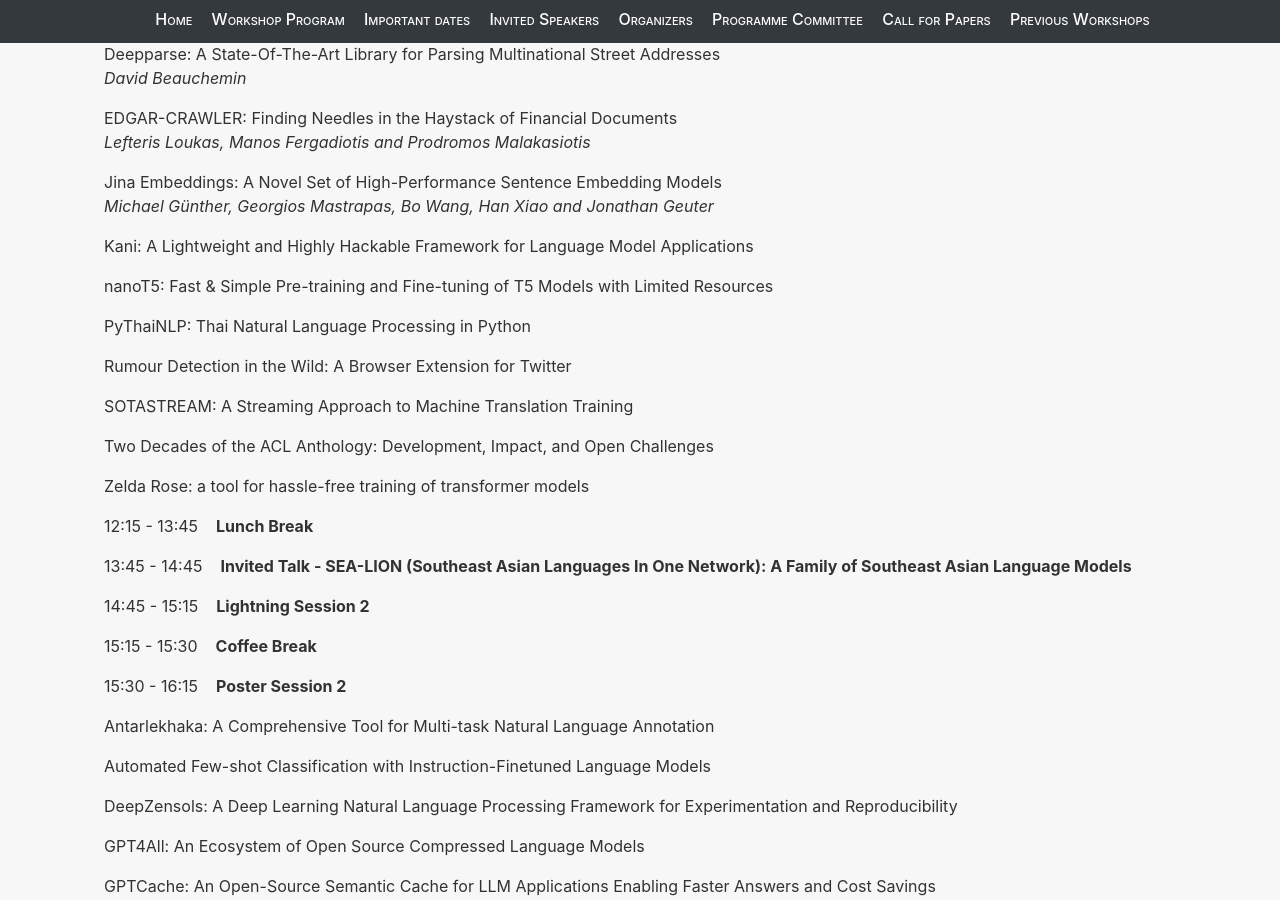
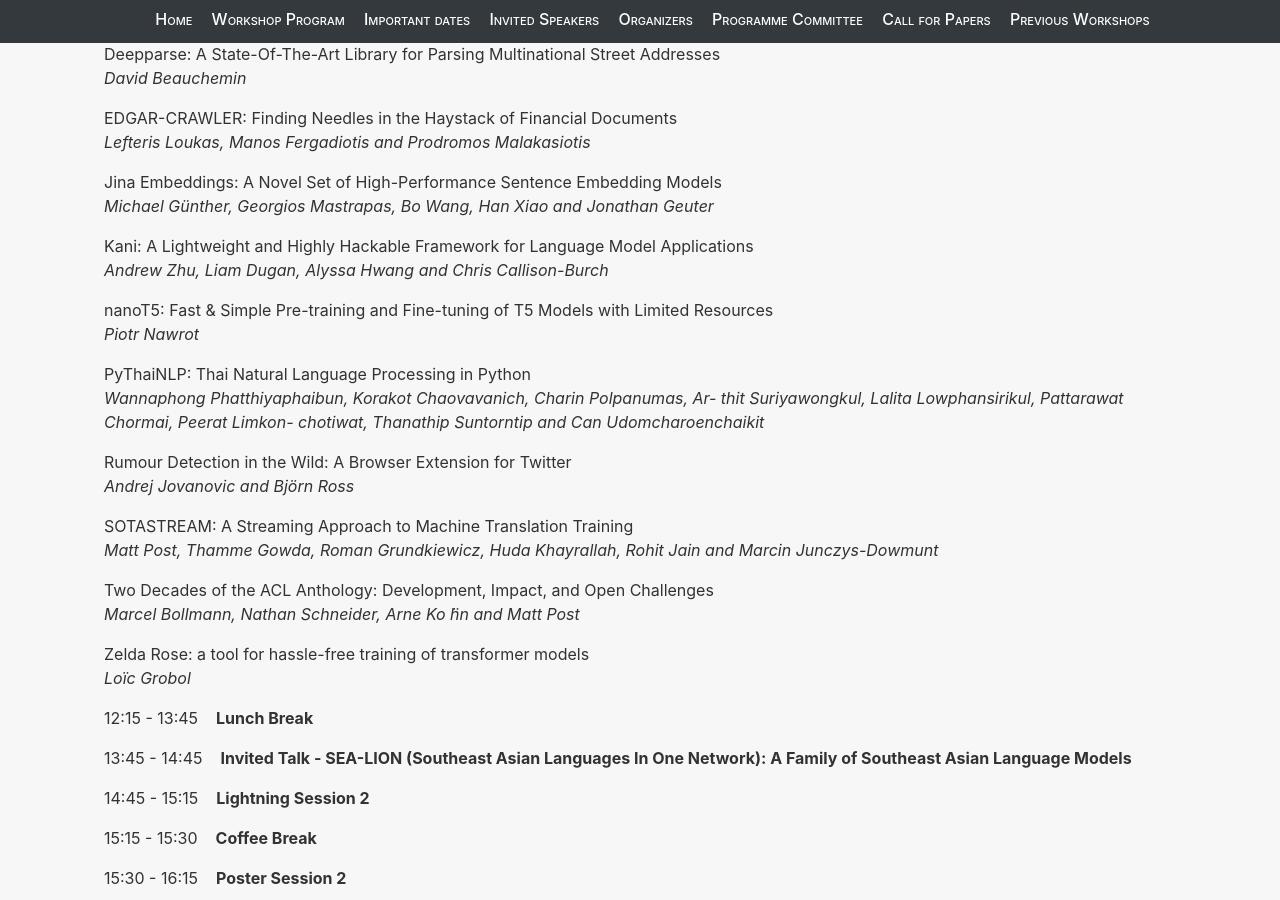
Before and after one commit to nlposs/nlposs.github.io, a Jekyll site: the page built from 2023/index.md, in a window 1280 px wide and 900 px high, scrolled down 4140 px. Built offline with Jekyll 4.4.1, drawn with Linux system fonts in a browser that asks for light colours.

Commit message:
Poster authors pt 1

```diff
--- a/2023/index.md
+++ b/2023/index.md
@@ -134,22 +134,25 @@
 <em>Michael Günther, Georgios Mastrapas, Bo Wang, Han Xiao and Jonathan Geuter</em></p>
 
 <p>Kani: A Lightweight and Highly Hackable Framework for Language Model Applications<br>
-<em></em></p>
+<em>Andrew Zhu, Liam Dugan, Alyssa Hwang and Chris Callison-Burch</em></p>
 
 <p>nanoT5: Fast & Simple Pre-training and Fine-tuning of T5 Models with Limited Resources<br>
-<em></em></p>
-
+<em>Piotr Nawrot</em></p>
 
 <p>PyThaiNLP: Thai Natural Language Processing in Python<br>
-<em></em></p>
+<em>Wannaphong Phatthiyaphaibun, Korakot Chaovavanich, Charin Polpanumas, Ar- thit Suriyawongkul, Lalita Lowphansirikul, Pattarawat Chormai, Peerat Limkon- chotiwat, Thanathip Suntorntip and Can Udomcharoenchaikit</em></p>
+
 <p>Rumour Detection in the Wild: A Browser Extension for Twitter<br>
-<em></em></p>
+<em>Andrej Jovanovic and Björn Ross</em></p>
+
 <p>SOTASTREAM: A Streaming Approach to Machine Translation Training<br>
-<em></em></p>
+<em>Matt Post, Thamme Gowda, Roman Grundkiewicz, Huda Khayrallah, Rohit Jain and Marcin Junczys-Dowmunt</em></p>
+
 <p>Two Decades of the ACL Anthology: Development, Impact, and Open Challenges<br>
-<em></em></p>
+<em>Marcel Bollmann, Nathan Schneider, Arne Ko ̈hn and Matt Post</em></p>
+
 <p>Zelda Rose: a tool for hassle-free training of transformer models<br>
-<em></em></p>
+<em>Loïc Grobol</em></p>
 
 
 <p>12:15 - 13:45 &nbsp;&nbsp; <strong>Lunch Break </strong> </p>
```
